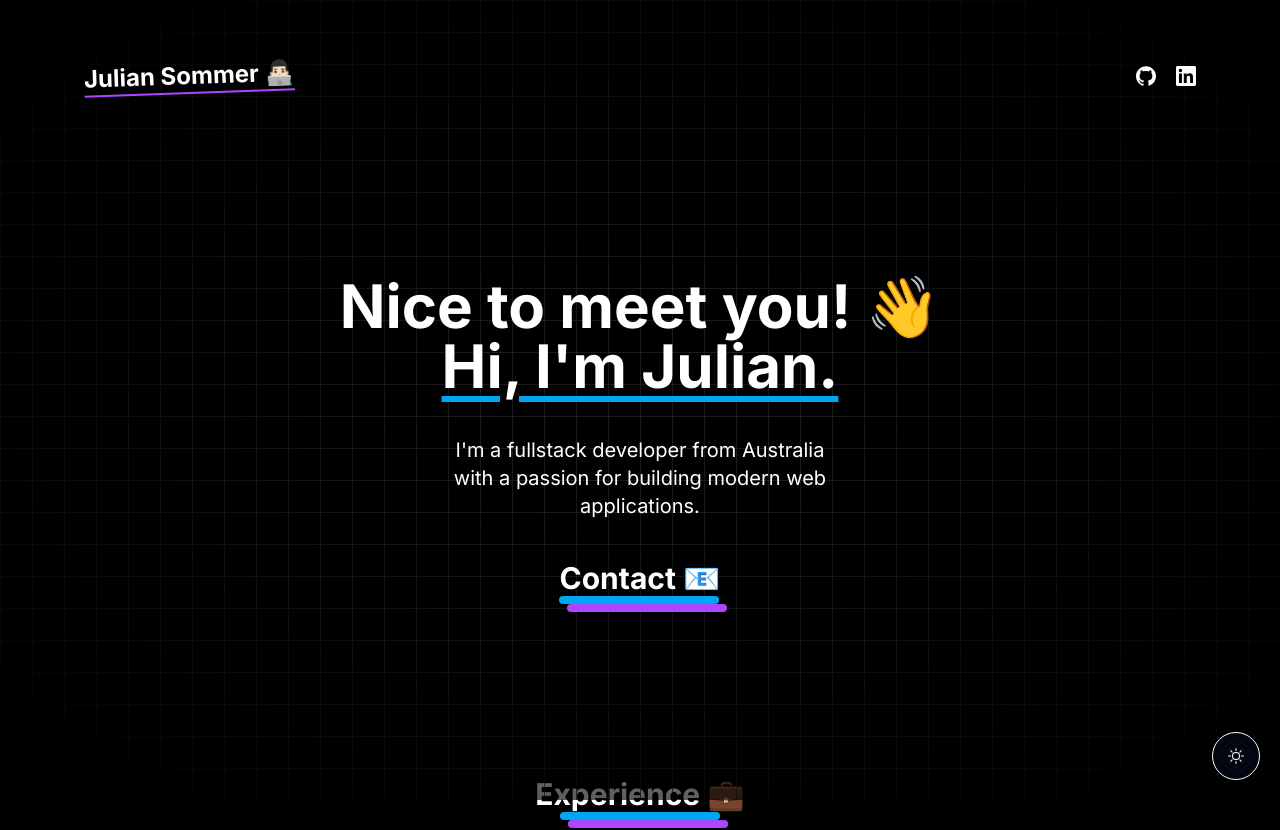
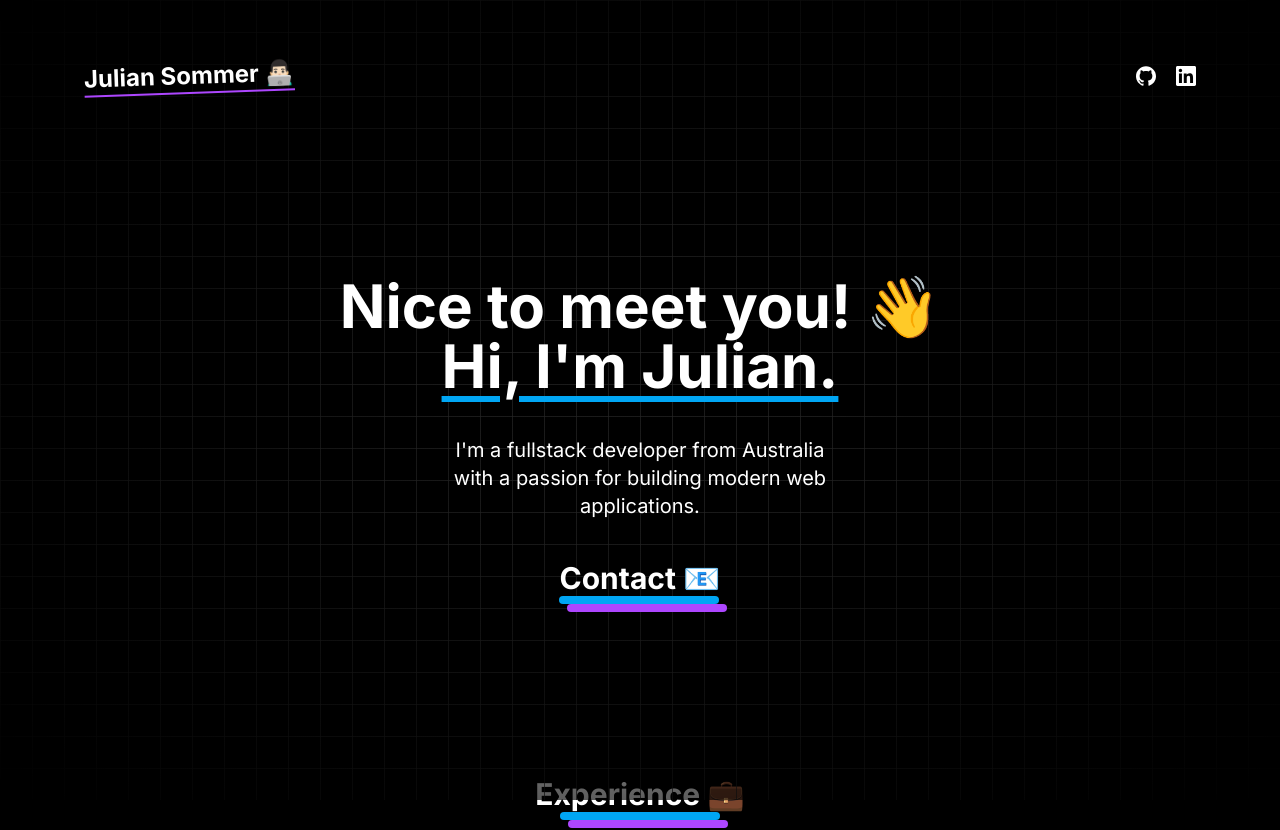
Before and after one commit to juliansommer/site, a Next.js app: page / in a window 1280 px wide. Shown: the top 830 px of the page. Built offline with nearby package versions, Linux system fonts and the light colour scheme.

Commit message:
remove light mode

```diff
--- a/package.json
+++ b/package.json
@@ -13,7 +13,6 @@
     "clsx": "^2.1.1",
     "motion": "^12.15.0",
     "next": "15.3.2",
-    "next-themes": "^0.4.6",
     "react": "19.1.0",
     "react-dom": "19.1.0",
     "react-icons": "^5.5.0",
--- a/src/app/layout.tsx
+++ b/src/app/layout.tsx
@@ -1,8 +1,5 @@
 import type { Metadata } from "next"
-import { ThemeProvider } from "next-themes"
 import { Inter as FontSans } from "next/font/google"
-
-import ThemeButton from "@/components/ThemeButton"
 
 import "./globals.css"
 
@@ -48,16 +45,7 @@ export default function RootLayout({
 }>) {
   return (
     <html lang="en" className={fontSans.variable} suppressHydrationWarning>
-      <body className="antialiased">
-        <ThemeProvider
-          attribute="class"
-          defaultTheme="dark"
-          disableTransitionOnChange
-        >
-          {children}
-          <ThemeButton />
-        </ThemeProvider>
-      </body>
+      <body className="bg-black antialiased">{children}</body>
     </html>
   )
 }
--- a/src/app/not-found.tsx
+++ b/src/app/not-found.tsx
@@ -1,18 +1,5 @@
-import type { Metadata } from "next"
-import Link from "next/link"
-
-export const metadata: Metadata = {
-  title: "404",
-}
+import { redirect } from "next/navigation"
 
 export default function NotFound() {
-  return (
-    <div className="flex h-screen flex-col items-center justify-center space-y-2 bg-white p-5 text-center dark:bg-black">
-      <h2 className="text-2xl">404 - Not Found</h2>
-      <p>Sorry, the page you&apos;re looking for doesn&apos;t exist.</p>
-      <Link type="button" href="/" className="text-cyan-500">
-        Return Home
-      </Link>
-    </div>
-  )
+  redirect("/")
 }
--- a/src/app/page.tsx
+++ b/src/app/page.tsx
@@ -17,16 +17,15 @@ export const metadata: Metadata = {
 
 export default function Home() {
   return (
-    <div className="min-h-screen overflow-hidden bg-white dark:bg-black">
+    <>
       <div
         className={cn(
           "absolute inset-0",
           "[background-size:32px_32px]",
-          "[background-image:linear-gradient(to_right,rgba(228,228,231,0.7)_1px,transparent_1px),linear-gradient(to_bottom,rgba(228,228,231,0.7)_1px,transparent_1px)]",
-          "dark:[background-image:linear-gradient(to_right,rgba(38,38,38,0.7)_1px,transparent_1px),linear-gradient(to_bottom,rgba(38,38,38,0.7)_1px,transparent_1px)]",
+          "[background-image:linear-gradient(to_right,rgba(38,38,38,0.7)_1px,transparent_1px),linear-gradient(to_bottom,rgba(38,38,38,0.7)_1px,transparent_1px)]",
         )}
       />
-      <div className="pointer-events-none absolute inset-0 flex items-center justify-center bg-white [mask-image:radial-gradient(ellipse_at_center,transparent_20%,black)] dark:bg-black"></div>
+      <div className="pointer-events-none absolute inset-0 flex items-center justify-center bg-black [mask-image:radial-gradient(ellipse_at_center,transparent_20%,black)]"></div>
       <div className="mx-auto max-w-6xl p-5 pb-36">
         <Navbar className="animate-move-down" />
         <HeroSection />
@@ -40,6 +39,6 @@ export default function Home() {
       <div className="mx-auto max-w-6xl p-5">
         <Footer />
       </div>
-    </div>
+    </>
   )
 }
--- a/src/components/Experience.tsx
+++ b/src/components/Experience.tsx
@@ -18,19 +18,17 @@ export default function Experience({ title, data }: ExperienceProps) {
         {data.map((experience, index) => (
           <div key={index} className="mb-8 flex flex-wrap lg:justify-center">
             <div className="w-full lg:w-1/4">
-              <p className="text-neutral mb-2 text-sm">{experience.year}</p>
+              <p className="mb-2 text-sm text-white">{experience.year}</p>
             </div>
             <div className="w-full max-w-xl lg:w-3/4">
-              <p className="mb-2 font-semibold">
+              <p className="mb-2 font-semibold text-white">
                 {experience.role} |{" "}
-                <span className="text-neutral text-sm">
-                  {experience.company}
-                </span>
+                <span className="text-sm">{experience.company}</span>
               </p>
 
               {experience.description.map((description, index) => {
                 return (
-                  <p key={index} className="text-neutral mb-2">
+                  <p key={index} className="mb-2 text-white">
                     {description}
                   </p>
                 )
@@ -39,7 +37,7 @@ export default function Experience({ title, data }: ExperienceProps) {
               {experience.tech.length > 0 ? (
                 <div className="flex items-center gap-5">
                   {experience.tech.map((Icon, index) => {
-                    return <Icon key={index} className="h-8 w-5" />
+                    return <Icon key={index} className="h-8 w-5 text-white" />
                   })}
                 </div>
               ) : null}
--- a/src/components/HeroSection.tsx
+++ b/src/components/HeroSection.tsx
@@ -8,14 +8,14 @@ export default function HeroSection() {
   return (
     <div className="animate-move-up flex min-h-[60vh] flex-col-reverse items-center justify-between gap-14">
       <div className="flex flex-col items-center space-y-10 text-center">
-        <h1 className="text-4xl font-bold md:text-6xl">
+        <h1 className="text-4xl font-bold text-white md:text-6xl">
           Nice to meet you! 👋
           <br />
           <span className="underline decoration-sky-500 underline-offset-8">
             Hi, I&apos;m Julian.
           </span>
         </h1>
-        <p className="w-96 text-lg md:text-xl">
+        <p className="w-96 text-lg text-white md:text-xl">
           I&apos;m a fullstack developer from Australia with a passion for
           building modern web applications.
         </p>
--- a/src/components/Navbar.tsx
+++ b/src/components/Navbar.tsx
@@ -10,7 +10,7 @@ interface NavbarProps {
 export default function Navbar({ className }: NavbarProps) {
   return (
     <nav className={cn("flex items-center justify-between py-10", className)}>
-      <h1 className="-rotate-2 text-2xl font-bold underline decoration-purple-500 underline-offset-8">
+      <h1 className="-rotate-2 text-2xl font-bold text-white underline decoration-purple-500 underline-offset-8">
         Julian Sommer 👨🏻‍💻
       </h1>
       <div className="item-center flex gap-5">
@@ -18,7 +18,7 @@ export default function Navbar({ className }: NavbarProps) {
           const Icon = social.Icon
           return (
             <Link href={social.link} key={index} aria-label={social.label}>
-              <Icon className="h-5 w-5 transition-all hover:scale-125" />
+              <Icon className="h-5 w-5 text-white transition-all hover:scale-125" />
             </Link>
           )
         })}
--- a/src/components/ThemeButton.tsx
+++ /dev/null
@@ -1,32 +0,0 @@
-"use client"
-
-import { useTheme } from "next-themes"
-import { useEffect, useState } from "react"
-import { BsMoon, BsSun } from "react-icons/bs"
-
-export default function ThemeButton() {
-  const { theme, setTheme } = useTheme()
-  const [mounted, setMounted] = useState(false)
-
-  useEffect(() => setMounted(true), [])
-
-  // need to check if mounted as otherwise there is hydration error
-  if (!mounted) {
-    return null
-  }
-
-  return (
-    mounted && (
-      <button
-        type="button"
-        className="border-opacity-40 bg-opacity-80 fixed right-5 bottom-5 flex h-[3rem] w-[3rem] items-center justify-center rounded-full border border-black bg-white shadow-2xl backdrop-blur-[0.5rem] transition-all hover:scale-[1.15] active:scale-105 dark:border-white dark:bg-gray-950"
-        aria-label={theme === "dark" ? "Toggle light mode" : "Toggle dark mode"}
-        onClick={() => {
-          setTheme(theme === "dark" ? "light" : "dark")
-        }}
-      >
-        {theme === "light" ? <BsMoon /> : <BsSun />}
-      </button>
-    )
-  )
-}
--- a/src/components/Title.tsx
+++ b/src/components/Title.tsx
@@ -6,7 +6,7 @@ interface TitleProps {
 export default function Title({ text, className }: TitleProps) {
   return (
     <div className={className}>
-      <h1 className="text-3xl font-bold transition-all group-hover:text-sky-400">
+      <h1 className="text-3xl font-bold text-white transition-all group-hover:text-sky-400">
         {text}
       </h1>
       <div className="h-2 w-40 rounded-full bg-sky-500"></div>
--- a/src/components/ui/CardHoverEffect.tsx
+++ b/src/components/ui/CardHoverEffect.tsx
@@ -31,7 +31,7 @@ export function HoverEffect({ items, className }: HoverEffectProps) {
             <AnimatePresence>
               {hoveredIndex === idx && (
                 <motion.span
-                  className="absolute inset-0 block h-full w-full rounded-lg bg-neutral-200 dark:bg-slate-800/[0.8]"
+                  className="absolute inset-0 block h-full w-full rounded-lg bg-slate-800/[0.8]"
                   layoutId="hoverBackground"
                   initial={{ opacity: 0 }}
                   animate={{
@@ -45,10 +45,10 @@ export function HoverEffect({ items, className }: HoverEffectProps) {
                 />
               )}
             </AnimatePresence>
-            <div className="relative z-20 w-full cursor-pointer overflow-hidden rounded-md bg-white p-4 ring-sky-500 transition-all duration-500 group-hover:ring-2 dark:bg-black">
+            <div className="relative z-20 w-full cursor-pointer overflow-hidden rounded-md bg-black p-4 ring-sky-500 transition-all duration-500 group-hover:ring-2">
               <div className="relative z-50 space-y-5 py-10">
-                <Icon className="mx-auto h-8 w-8" />
-                <p className="text-gray text-center text-2xl font-bold">
+                <Icon className="mx-auto h-8 w-8 text-white" />
+                <p className="text-center text-2xl font-bold text-white">
                   {item.text}
                 </p>
               </div>
```
Also changed, not shown: 1 other file (tests, documents, lock files or other folders).
